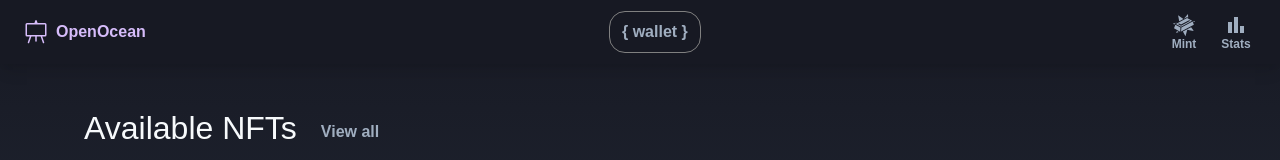
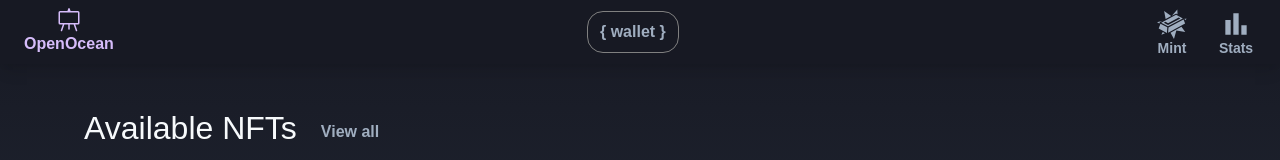
Before and after one commit to Molaryy/openocean, a React (Vite) app in the folder frontend/: page / in a window 1280 px wide. Shown: the top 160 px of the page. Built offline with nearby package versions, Linux system fonts and the light colour scheme.

Commit message:
feat: wallet balance display

```diff
--- a/frontend/src/atoms/Logo.tsx
+++ b/frontend/src/atoms/Logo.tsx
@@ -1,14 +1,14 @@
-import { HStack, Icon, Text } from "@chakra-ui/react";
+import { Icon, Text, VStack } from "@chakra-ui/react";
 import { FC } from "react";
 import { BsEasel } from "react-icons/bs";
 
 const Logo: FC = () => (
-  <HStack>
+  <VStack spacing={0}>
     <Icon as={BsEasel} fontSize="24px" color="purple.200" />
     <Text color="purple.200" fontFamily="heading" fontWeight="semibold">
       OpenOcean
     </Text>
-  </HStack>
+  </VStack>
 );
 
 export default Logo;
--- a/frontend/src/molecules/ConnectButton.tsx
+++ b/frontend/src/molecules/ConnectButton.tsx
@@ -1,32 +1,27 @@
 import { HStack, StackDivider, Button, useToast, Text } from "@chakra-ui/react";
-import { FC, useEffect, useMemo, useState } from "react";
+import { FC, useMemo, useState } from "react";
 import { AdenaService } from "../services/adena/adena";
 import { IAccountInfo } from "../services/adena/adena.types";
 import { constants } from "../constants";
 import { useAccountStore } from "../store";
+import { displayBalance } from "../utils";
 
 const WalletButton: FC = () => {
   const toast = useToast();
-  const { setChainID, setAddress, address } = useAccountStore();
+  const { setChainID, setAddress } = useAccountStore();
   const [isLoading, setIsLoading] = useState<boolean>(false);
-
-  const isConnected = useMemo(
-    () => !!address && "adena" in window && !!window.adena,
-    [address]
-  );
 
   const [accountInfo, setAccountInfo] = useState<IAccountInfo | null>(null);
 
-  useEffect(() => {
-    if (!isConnected) return;
+  const fetchBalance = async () => {
+    const accountInfo = await AdenaService.getAccountInfo();
+    setAccountInfo(accountInfo);
+  };
 
-    const fetchBalance = async () => {
-      const accountInfo = await AdenaService.getAccountInfo();
-      setAccountInfo(accountInfo);
-    };
-
-    fetchBalance();
-  }, [isConnected]);
+  const ugnots = useMemo<number>(() => {
+    if (!accountInfo) return 0;
+    return +accountInfo.coins.split("u")[0];
+  }, [accountInfo]);
 
   const handleWalletConnect = async () => {
     setIsLoading(true);
@@ -44,6 +39,8 @@ const WalletButton: FC = () => {
       // Update the account context
       setAddress(info.address);
       setChainID(constants.chainID);
+
+      await fetchBalance();
 
       toast({
         title: "Connected to Adena",
@@ -74,11 +71,11 @@ const WalletButton: FC = () => {
       color="white"
       divider={<StackDivider />}
     >
-      {!!isConnected && <Text>{accountInfo?.coins}</Text>}
+      {!!accountInfo && <Text>{displayBalance(ugnots)}</Text>}
       <Button
         onClick={handleWalletConnect}
         isLoading={isLoading}
-        isDisabled={isConnected}
+        isDisabled={!!accountInfo}
       >{`{ wallet }`}</Button>
     </HStack>
   );
--- a/frontend/src/organisms/Header.tsx
+++ b/frontend/src/organisms/Header.tsx
@@ -18,14 +18,14 @@ const Header: FC = () => (
   >
     <HomeButton />
     <WalletButton />
-    <HStack spacing="12px">
+    <HStack spacing="24px">
       <Button flexDir="column" variant="primary">
-        <Icon as={GiGoldBar} fontSize="24px" />
-        <span style={{ fontSize: "12px" }}>Mint</span>
+        <Icon as={GiGoldBar} fontSize="32px" />
+        <span style={{ fontSize: "14px" }}>Mint</span>
       </Button>
       <Button flexDir="column" variant="primary">
-        <Icon as={MdOutlineBarChart} fontSize="24px" />
-        <span style={{ fontSize: "12px" }}>Stats</span>
+        <Icon as={MdOutlineBarChart} fontSize="32px" />
+        <span style={{ fontSize: "14px" }}>Stats</span>
       </Button>
     </HStack>
   </HStack>
--- /dev/null
+++ b/frontend/src/utils/index.ts
@@ -0,0 +1,4 @@
+export const displayBalance = (ugnot: number) => {
+  const gnot = ugnot / 1000000;
+  return gnot.toLocaleString("en-US", { style: "currency", currency: "USD" });
+};
```
